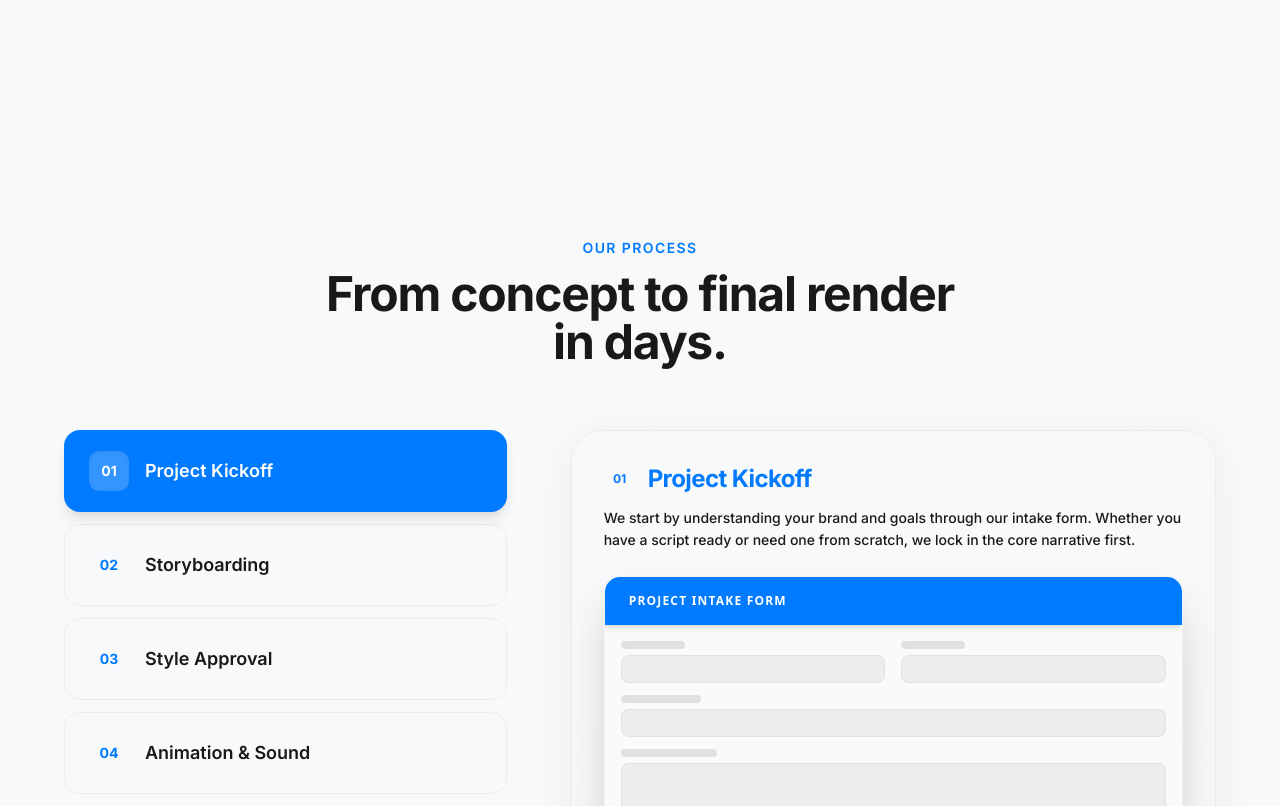
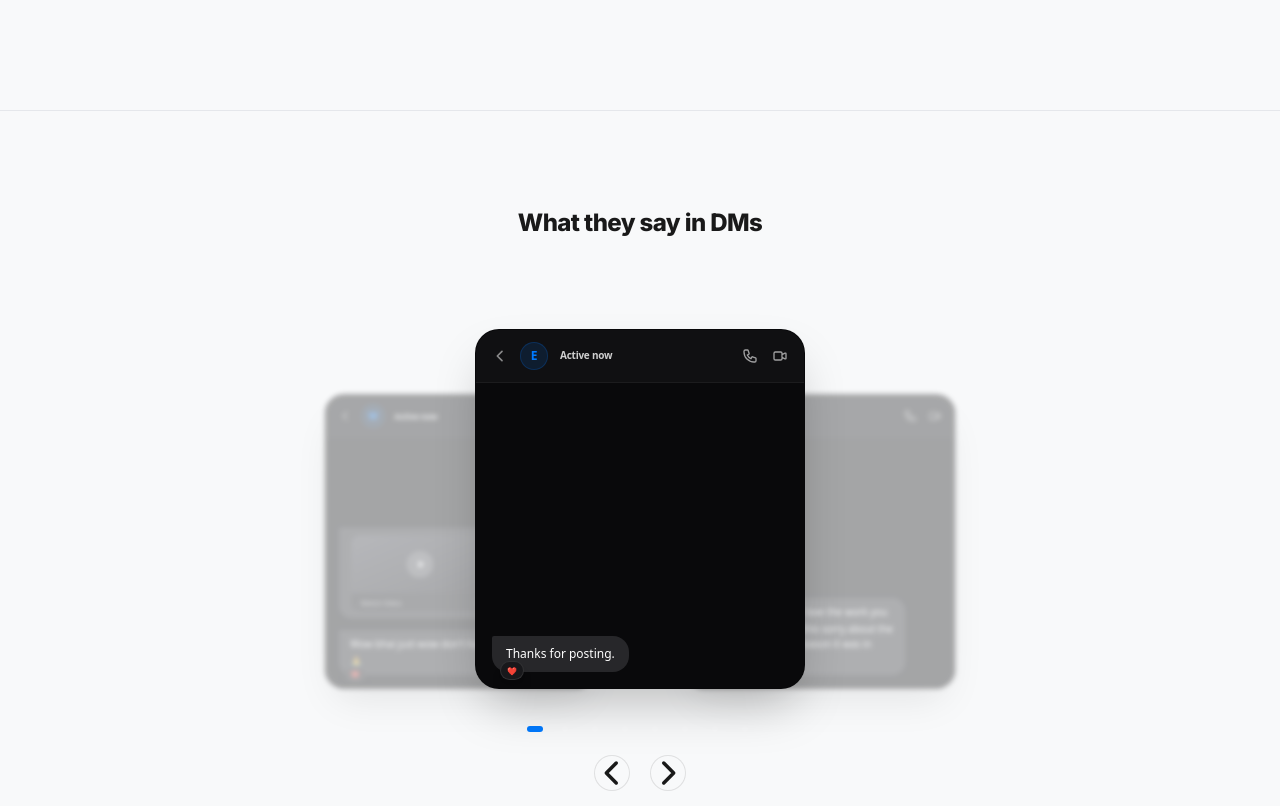
Before and after one commit to BerserkerOP/website, a Next.js app: page / in a window 1280 px wide. Shown: the part 1994-2800 px from the top of the page. Built offline with nearby package versions, Linux system fonts and the light colour scheme.

Commit message:
Remove HowItWorks / Our Process section from home page

```diff
--- a/app/page.tsx
+++ b/app/page.tsx
@@ -1,7 +1,6 @@
 import Hero from '@/components/Hero';
 import ProjectCard from '@/components/ProjectCard';
 import ReviewsSection from '@/components/ReviewsSection';
-import HowItWorks from '@/components/HowItWorks';
 import ContactSection from '@/components/ContactSection';
 import SpotlightButton from '@/components/SpotlightButton';
 
@@ -96,7 +95,6 @@ export default function Home() {
         </div>
       </section>
 
-      <HowItWorks />
       <ReviewsSection />
       <ContactSection />
     </div>
```
